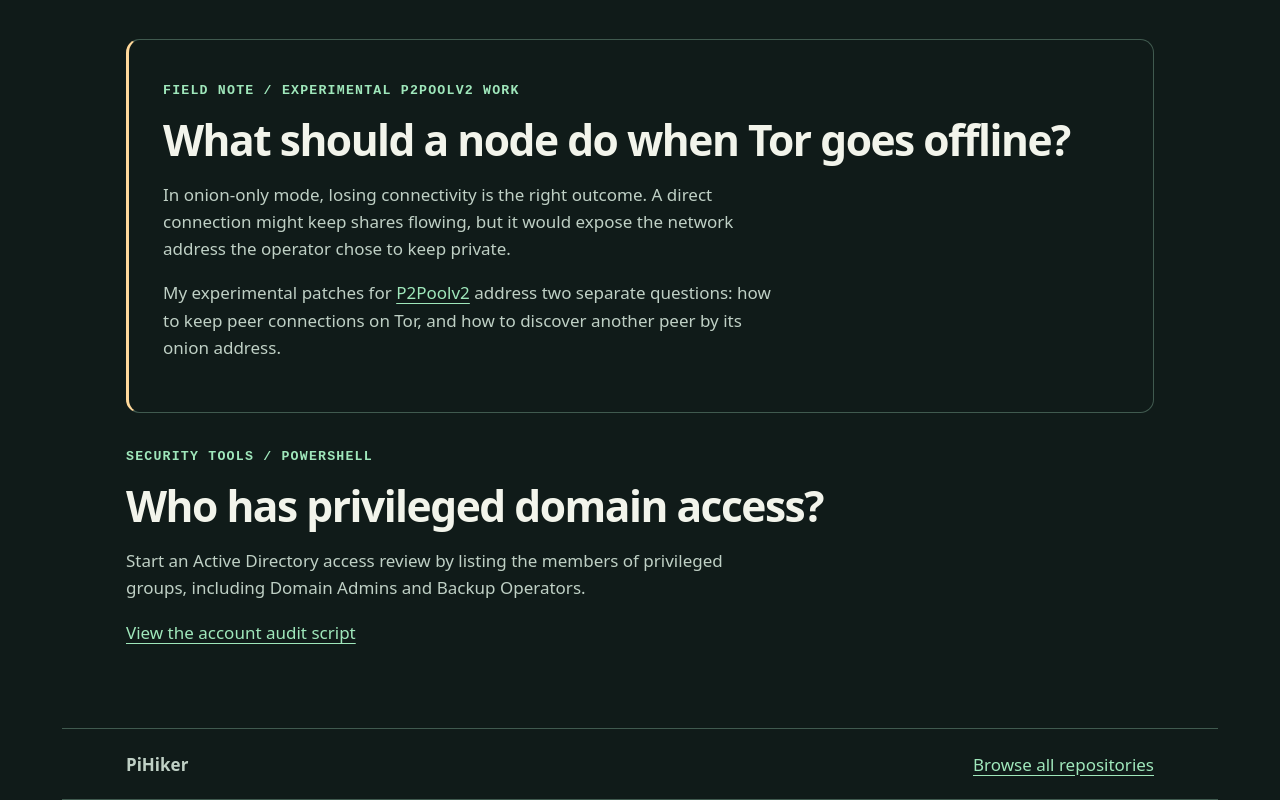
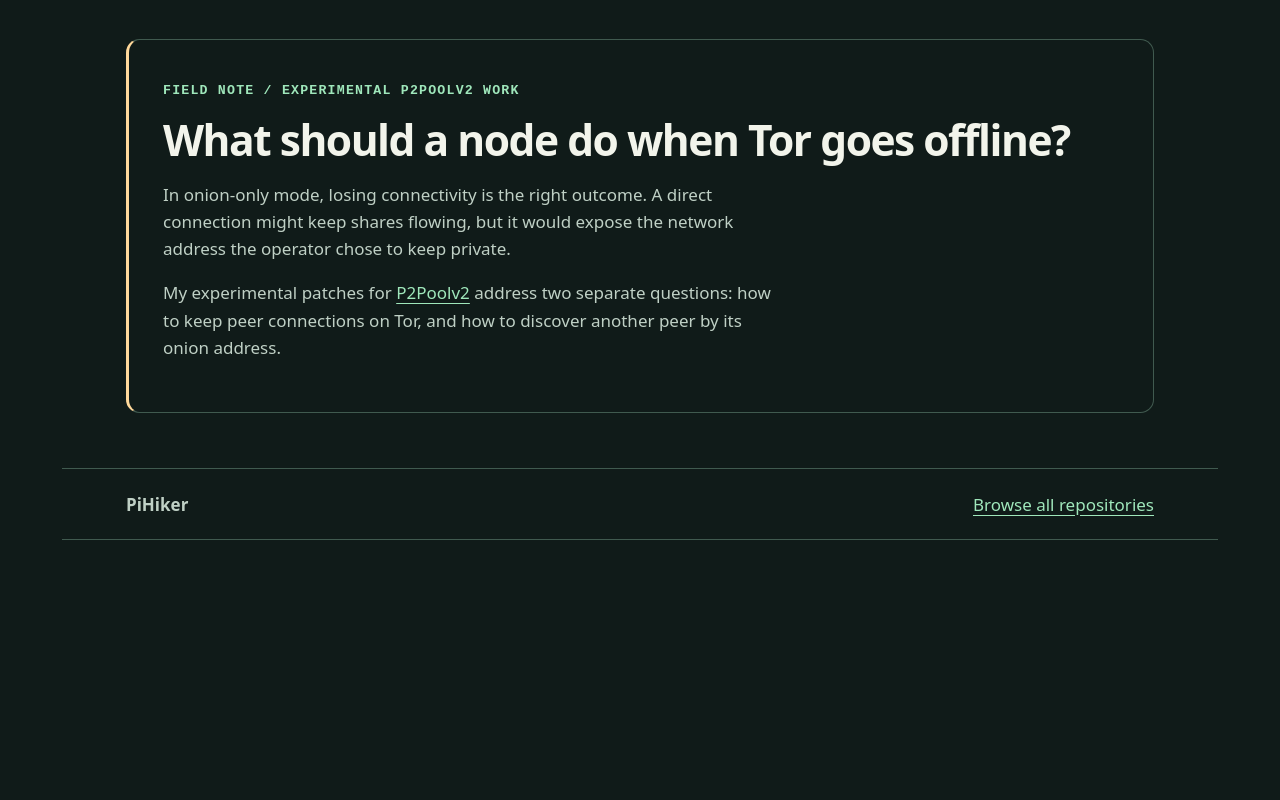
Before and after one commit to PiHiker/pihiker.github.io, a plain HTML site: page index.html in a window 1280 px wide. Shown: the part 1088-1888 px from the top of the page. After the commit the page ends 1628 px from the top, so only its background shows below. Drawn offline with Linux system fonts and the light colour scheme.

Commit message:
Focus featured work on ArkPool Gateway and ArkAPI

```diff
--- a/index.html
+++ b/index.html
@@ -32,7 +32,6 @@
     .card p {margin-top:0}
     .card .links {margin-top:auto;padding-top:.8rem}
     .note {border-left:3px solid var(--gold);background:transparent}
-    .tool {padding-block:1.6rem}
   </style>
 </head>
 <body>
@@ -45,7 +44,7 @@
     <div class="intro">
       <span class="label">PiHiker / Engineering field notes</span>
       <h1>Privacy, security, and Bitcoin.</h1>
-      <p>In penetration testing, one of my first questions is “What can someone on the other side of this connection learn?” That question also shapes how I build: send mining traffic over Tor, make API calls without an account, and give administrators a way to see who holds privileged access.</p>
+      <p>In penetration testing, one of my first questions is “What can someone on the other side of this connection learn?” That question shapes how I build ArkPool Gateway and ArkAPI: one sends mining traffic over Tor, and the other lets people pay for API calls without creating an account.</p>
     </div>
     <section aria-labelledby="projects">
       <h2 id="projects">Featured projects</h2>
@@ -72,12 +71,6 @@
       <p>In onion-only mode, losing connectivity is the right outcome. A direct connection might keep shares flowing, but it would expose the network address the operator chose to keep private.</p>
       <p>My experimental patches for <a href="https://github.com/p2poolv2/p2poolv2">P2Poolv2</a> address two separate questions: how to keep peer connections on Tor, and how to discover another peer by its onion address.</p>
     </article>
-    <section class="tool" aria-labelledby="audit">
-      <span class="label">Security tools / PowerShell</span>
-      <h2 id="audit">Who has privileged domain access?</h2>
-      <p>Start an Active Directory access review by listing the members of privileged groups, including Domain Admins and Backup Operators.</p>
-      <a href="https://github.com/PiHiker/privileged-domain-account-audit">View the account audit script</a>
-    </section>
   </main>
   <footer><strong>PiHiker</strong><a href="https://github.com/PiHiker?tab=repositories">Browse all repositories</a></footer>
 </body>
```
